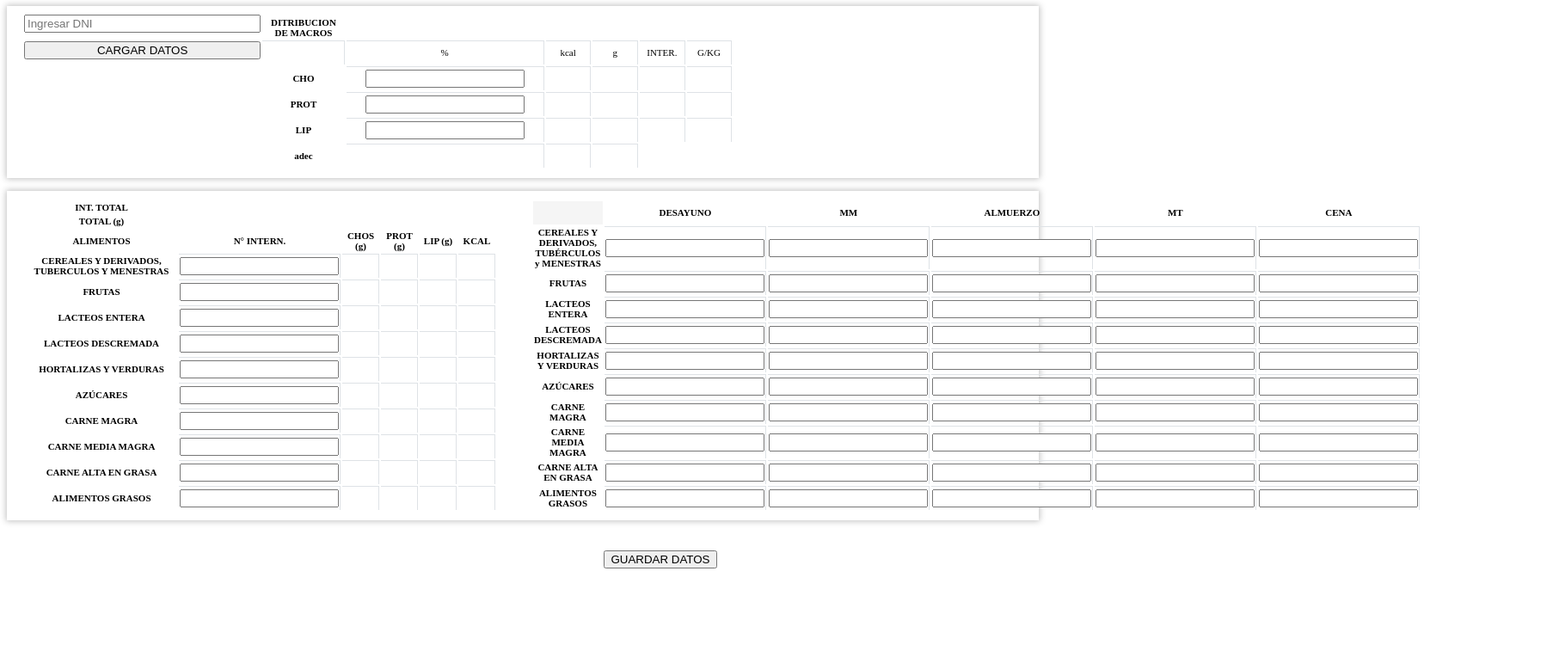
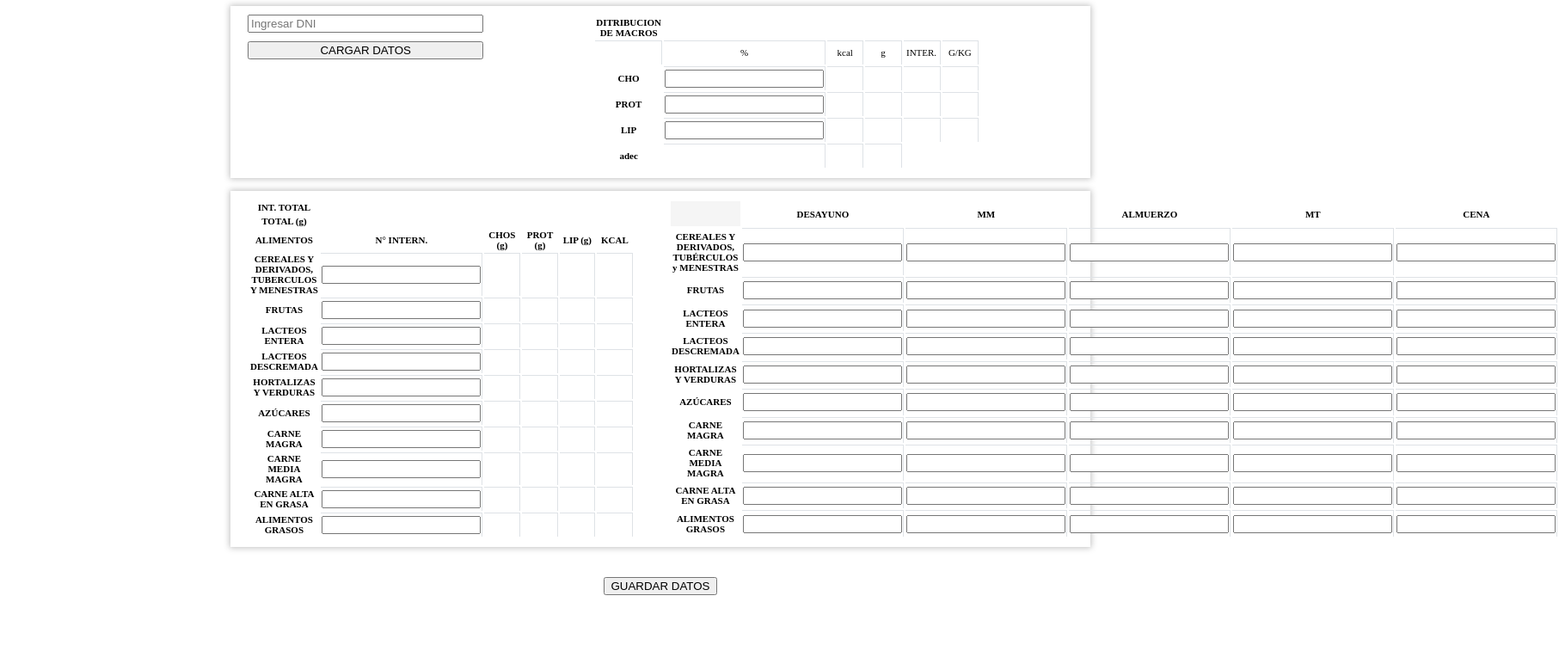
Before and after one commit to eliasbernardo/app-web-nutrition, a website: page dashboard/menu_lateral/inter_alimentos/index.html in a window 1536 px wide. Shown: the part 91-841 px from the top of the page at 86% size, 1813 px wide, since content can reach past the window. Before the commit the page ends 810 px from the top, so only its background shows below. Drawn offline with Linux system fonts and the light colour scheme.

Commit message:
tercera modificacion 23/06/2023

```diff
--- a/code/css/inter_alimentos.css
+++ b/code/css/inter_alimentos.css
@@ -1,7 +1,6 @@
 
 .inter__alimentos{
     width: 100%;
-    height: 100%;
     display: flex;
     flex-direction: column;
 }
@@ -78,3 +77,18 @@ tr td{
 .guardar{
     margin: 0;
 }
+
+@media (min-width:1281px){
+    .inter__alimentos{
+        align-items: center;
+    }
+    .first-column{
+        width: 1000px;
+    }
+    table{
+        width: 450px;
+    }
+    .table__left{
+        justify-content: center;
+    }
+}
```
